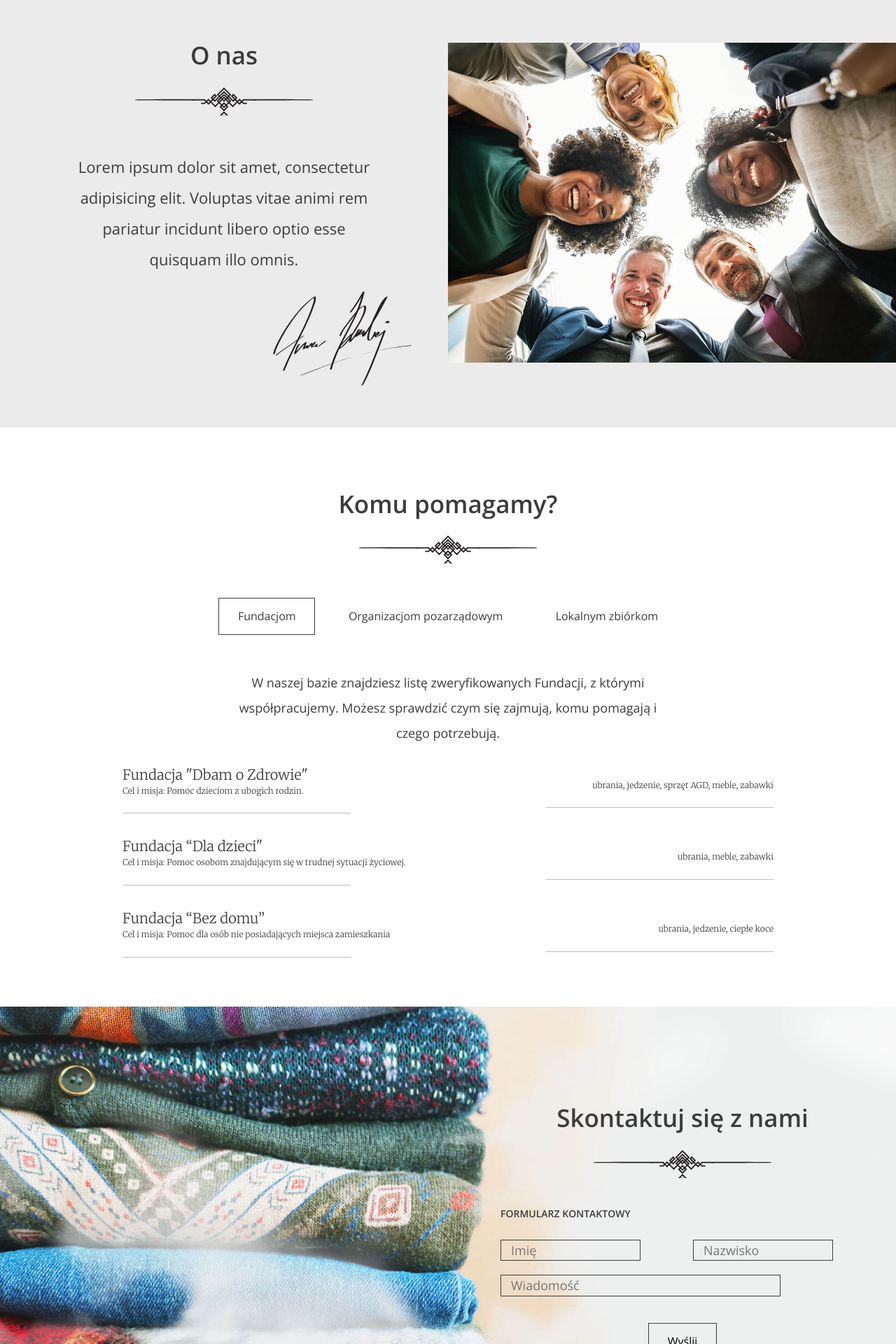
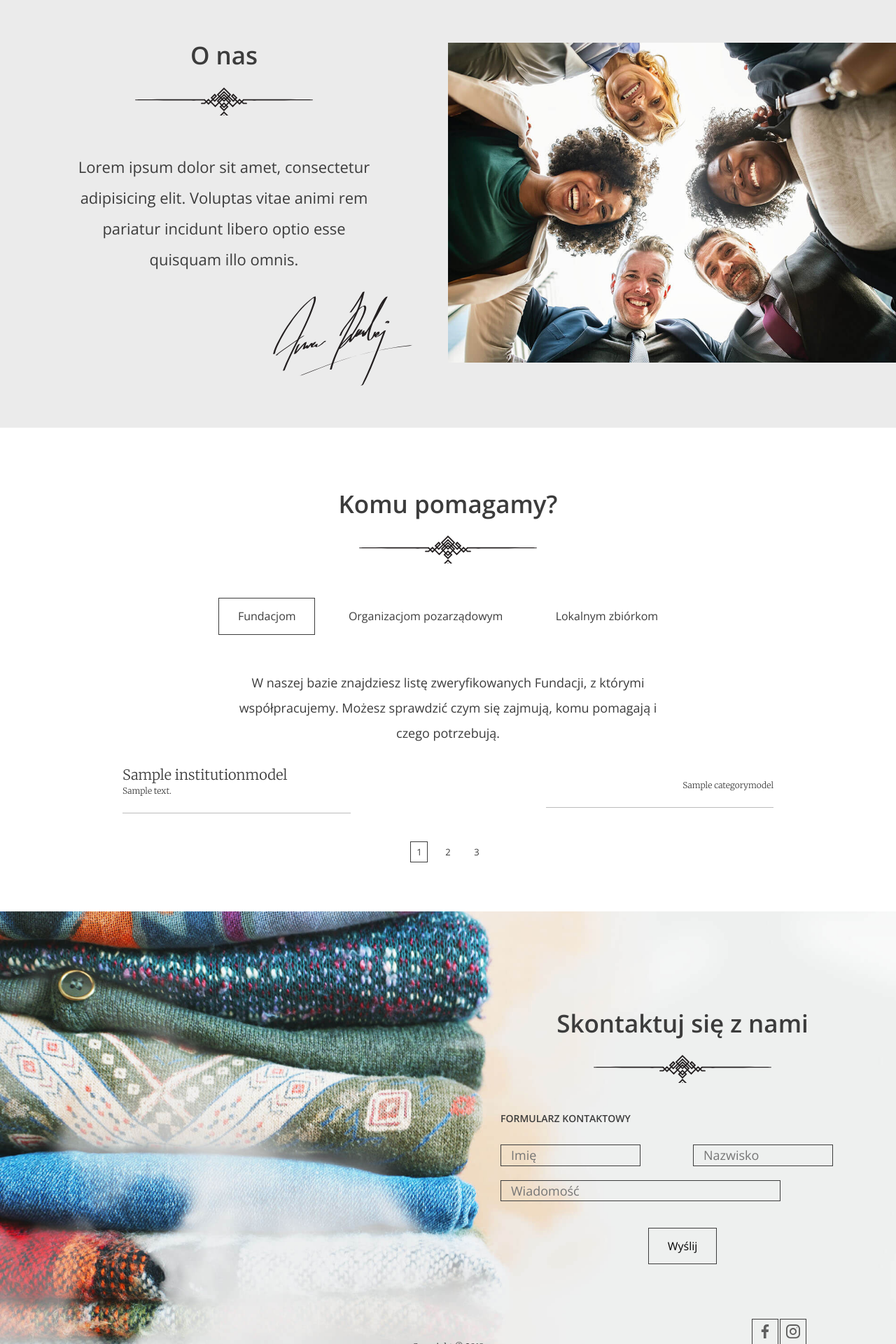
Before and after one commit to franeksaww/Charity, a Django app: page / in a window 1280 px wide. Shown: the part 1800-3720 px from the top of the page at 70% size. Run offline with Django 3.2, Linux system fonts and the light colour scheme; tables that the repository leaves empty hold one stand-in row (values such as "Sample post").

Commit message:
ex until 0-4 done

```diff
--- a/charity/urls.py
+++ b/charity/urls.py
@@ -25,4 +25,5 @@ urlpatterns = [
     path('form/', FormView.as_view(), name='form_page'),
     path('form_confirmation/', FormConfirmationView.as_view(), name='form_confirmation_page'),
     path('register/', RegisterView.as_view(), name='register_page'),
+    path('logout/', LogoutView.as_view(), name='logout'),
 ]
--- a/main_apk/templates/base.html
+++ b/main_apk/templates/base.html
@@ -7,28 +7,36 @@
     <meta http-equiv="X-UA-Compatible" content="ie=edge"/>
     <title>Document</title>
     <link rel="stylesheet" href="{% static 'css/style.css' %}"/>
+    <script type="text/javascript" src="{% static 'js/app.js' %}"></script>
 </head>
 <body>
 <header class="header--form-page">
     <nav class="container container--70">
         <ul class="nav--actions">
+        {% if user.is_authenticated %}
             <li class="logged-user">
-                Witaj Agata
+                Witaj {{ user.first_name }}
                 <ul class="dropdown">
                     <li><a href="#">Profil</a></li>
                     <li><a href="#">Ustawienia</a></li>
-                    <li><a href="#">Wyloguj</a></li>
+                    <li><a href="{% url 'logout' %}">Wyloguj</a></li>
                 </ul>
             </li>
+            {% else %}
+            <ul class="nav--actions">
+                    <li><a href="{% url 'login_page' %}" class="btn btn--small btn--without-border">Zaloguj</a></li>
+                    <li><a href="{% url 'register_page' %}" class="btn btn--small btn--highlighted">Załóż konto</a></li>
+            </ul>
+            {% endif %}
         </ul>
 
         <ul>
-            <li><a href="index.html" class="btn btn--without-border active">Start</a></li>
-            <li><a href="index.html#steps" class="btn btn--without-border">O co chodzi?</a></li>
-            <li><a href="index.html#about-us" class="btn btn--without-border">O nas</a></li>
-            <li><a href="index.html#help" class="btn btn--without-border">Fundacje i organizacje</a></li>
-            <li><a href="form.html" class="btn btn--without-border">Przekaż dary</a></li>
-            <li><a href="index.html#contact" class="btn btn--without-border">Kontakt</a></li>
+            <li><a href="{% url 'main_page' %}#" class="btn btn--without-border active">Start</a></li>
+            <li><a href="{% url 'main_page' %}#steps" class="btn btn--without-border">O co chodzi?</a></li>
+            <li><a href="{% url 'main_page' %}#about-us" class="btn btn--without-border">O nas</a></li>
+            <li><a href="{% url 'main_page' %}#help" class="btn btn--without-border">Fundacje i organizacje</a></li>
+            <li><a href="{% url 'form_page' %}#add_form" class="btn btn--without-border">Przekaż dary</a></li>
+            <li><a href="#contact" class="btn btn--without-border">Kontakt</a></li>
         </ul>
     </nav>
 
@@ -36,7 +44,7 @@
             {% endblock %}
 
     <footer>
-        <div class="contact">
+        <div class="contact" id="contact">
             <h2>Skontaktuj się z nami</h2>
             <h3>Formularz kontaktowy</h3>
             <form>
@@ -61,13 +69,14 @@
             <span class="bottom-line--copy">Copyright &copy; 2018</span>
             <div class="bottom-line--icons">
                 <a href="#" class="btn btn--small"
-                ><img src="images/icon-facebook.svg"
+                ><img src="{% static 'images/icon-facebook.svg' %}"
                 /></a>
                 <a href="#" class="btn btn--small"
-                ><img src="images/icon-instagram.svg"
+                ><img src="{% static 'images/icon-instagram.svg' %}"
                 /></a>
             </div>
         </div>
     </footer>
+
 </body>
 </html>
--- a/main_apk/templates/form.html
+++ b/main_apk/templates/form.html
@@ -28,7 +28,7 @@
 </div>
 </header>
 
-<section class="form--steps">
+<section class="form--steps" id="add_form">
     <div class="form--steps-instructions">
         <div class="form--steps-container">
             <h3>Ważne!</h3>
--- a/main_apk/templates/index.html
+++ b/main_apk/templates/index.html
@@ -1,9 +1,10 @@
 {% extends 'base.html' %}
+{% load static %}
 {% block content %}
     <div class="slogan container container--90">
         <div class="slogan--item">
             <h1>
-            Zacznij pomagać!<br />
+                Zacznij pomagać!<br/>
                 Oddaj niechciane rzeczy w zaufane ręce
             </h1>
         </div>
@@ -13,15 +14,17 @@
     <section id="stats" class="stats">
         <div class="container container--85">
             <div class="stats--item">
-          <em>10</em>
+                <em>{{ quantity }}</em>
                 <h3>Oddanych worków</h3>
-          <p>Lorem ipsum dolor sit amet consectetur adipisicing elit. Eius est beatae, quod accusamus illum tempora!</p>
+                <p>Lorem ipsum dolor sit amet consectetur adipisicing elit. Eius est beatae, quod accusamus illum
+                    tempora!</p>
             </div>
 
             <div class="stats--item">
-          <em>5</em>
+                <em>{{ fund }}</em>
                 <h3>Wspartych organizacji</h3>
-          <p>Lorem ipsum dolor sit amet consectetur, adipisicing elit. Laboriosam magnam, sint nihil cupiditate quas quam.</p>
+                <p>Lorem ipsum dolor sit amet consectetur, adipisicing elit. Laboriosam magnam, sint nihil cupiditate
+                    quas quam.</p>
             </div>
 
         </div>
@@ -53,114 +56,78 @@
             </div>
         </div>
 
-      <a href="#" class="btn btn--large">Załóż konto</a>
+        <a href="{% url 'register_page' %}" class="btn btn--large">Załóż konto</a>
     </section>
 
     <section id="about-us" class="about-us">
         <div class="about-us--text">
             <h2>O nas</h2>
-        <p>Lorem ipsum dolor sit amet, consectetur adipisicing elit. Voluptas vitae animi rem pariatur incidunt libero optio esse quisquam illo omnis.</p>
-        <img src="images/signature.svg" class="about-us--text-signature" alt="Signature" />
+            <p>Lorem ipsum dolor sit amet, consectetur adipisicing elit. Voluptas vitae animi rem pariatur incidunt
+                libero optio esse quisquam illo omnis.</p>
+            <img src="{% static 'images/signature.svg' %}" class="about-us--text-signature" alt="Signature"/>
         </div>
-      <div class="about-us--image"><img src="images/about-us.jpg" alt="People in circle" /></div>
+        <div class="about-us--image"><img src="{% static 'images/about-us.jpg' %}" alt="People in circle"/></div>
     </section>
 
     <section id="help" class="help">
         <h2>Komu pomagamy?</h2>
 
         <ul class="help--buttons">
-        <li data-id="1"><a href="#" class="btn btn--without-border active">Fundacjom</a></li>
-        <li data-id="2"><a href="#" class="btn btn--without-border">Organizacjom pozarządowym</a></li>
-        <li data-id="3"><a href="#" class="btn btn--without-border">Lokalnym zbiórkom</a></li>
+            <li data-id="1"><a  class="btn btn--without-border active">Fundacjom</a></li>
+            <li data-id="2"><a  class="btn btn--without-border">Organizacjom pozarządowym</a></li>
+            <li data-id="3"><a  class="btn btn--without-border">Lokalnym zbiórkom</a></li>
         </ul>
 
         <!-- SLIDE 1 -->
         <div class="help--slides active" data-id="1">
-        <p>W naszej bazie znajdziesz listę zweryfikowanych Fundacji, z którymi współpracujemy. Możesz sprawdzić czym się zajmują, komu pomagają i czego potrzebują.</p>
+            <p>W naszej bazie znajdziesz listę zweryfikowanych Fundacji, z którymi współpracujemy. Możesz sprawdzić czym
+                się zajmują, komu pomagają i czego potrzebują.</p>
 
             <ul class="help--slides-items">
+                {% for fun in inst_fund %}
                     <li>
                         <div class="col">
-              <div class="title">Fundacja "Dbam o Zdrowie"</div>
-              <div class="subtitle">Cel i misja: Pomoc dzieciom z ubogich rodzin.</div>
+                            <div class="title">{{ fun.name }}</div>
+                            <div class="subtitle">{{ fun.description }}</div>
                         </div>
 
-            <div class="col"><div class="text">ubrania, jedzenie, sprzęt AGD, meble, zabawki</div></div>
+                        <div class="col">
+                            <div class="text">{% for category in fun.categories.all %}{{ category.name }}{% endfor %}</div>
+                        </div>
                     </li>
-
-          <li>
-            <div class="col">
-              <div class="title">Fundacja “Dla dzieci"</div>
-              <div class="subtitle">Cel i misja: Pomoc osobom znajdującym się w trudnej sytuacji życiowej.</div>
-            </div>
-
-            <div class="col"><div class="text">ubrania, meble, zabawki</div></div>
-          </li>
-
-          <li>
-            <div class="col">
-              <div class="title">Fundacja “Bez domu”</div>
-              <div class="subtitle">Cel i misja: Pomoc dla osób nie posiadających miejsca zamieszkania</div>
-            </div>
-
-            <div class="col"><div class="text">ubrania, jedzenie, ciepłe koce</div></div>
-          </li>
+                {% endfor %}
             </ul>
-        <!-- Pagination
             <ul class="help--slides-pagination">
               <li><a href="#" class="btn btn--small btn--without-border active" data-page="1">1</a></li>
               <li><a href="#" class="btn btn--small btn--without-border" data-page="2">2</a></li>
               <li><a href="#" class="btn btn--small btn--without-border" data-page="3">3</a></li>
             </ul>
-        -->
         </div>
 
 
         <!-- SLIDE 2 -->
         <div class="help--slides" data-id="2">
             <p>
-          Lorem ipsum dolor, sit amet consectetur adipisicing elit. Hic officiis mollitia dolor, neque aspernatur accusamus debitis. Ducimus, officia. Quia, sunt illum! Non iste placeat ab ipsum alias
+                Lorem ipsum dolor, sit amet consectetur adipisicing elit. Hic officiis mollitia dolor, neque aspernatur
+                accusamus debitis. Ducimus, officia. Quia, sunt illum! Non iste placeat ab ipsum alias
                 quos suscipit corporis!
             </p>
             <ul class="help--slides-items">
+                {%  for ngo in inst_ngo %}
                 <li>
                     <div class="col">
-              <div class="title">Organizacja 1</div>
-              <div class="subtitle">Lorem ipsum dolor sit amet consectetur.</div>
+                        <div class="title">{{ ngo.name }}</div>
+                        <div class="subtitle">{{ ngo.description }}</div>
                     </div>
 
-            <div class="col"><div class="text">Lorem ipsum dolor sit amet consectetur adipisicing elit.</div></div>
+                    <div class="col">
+                        <div class="text">{% for category in ngo.categories.all %}{{ category.name }}{% endfor %}</div>
+                    </div>
                 </li>
-
-          <li>
-            <div class="col">
-              <div class="title">Organizacja 2</div>
-              <div class="subtitle">Lorem ipsum dolor sit amet consectetur.</div>
-            </div>
-
-            <div class="col"><div class="text">Lorem ipsum dolor sit amet consectetur adipisicing elit.</div></div>
-          </li>
-
-          <li>
-            <div class="col">
-              <div class="title">Organizacja 3</div>
-              <div class="subtitle">Lorem ipsum dolor sit amet consectetur.</div>
-            </div>
-
-            <div class="col"><div class="text">Lorem ipsum dolor sit amet consectetur adipisicing elit.</div></div>
-          </li>
-
-          <li>
-            <div class="col">
-              <div class="title">Organizacja 4</div>
-              <div class="subtitle">Lorem ipsum dolor sit amet consectetur.</div>
-            </div>
-
-            <div class="col"><div class="text">Lorem ipsum dolor sit amet consectetur adipisicing elit.</div></div>
-          </li>
+                {% endfor %}
             </ul>
 
-        <!-- Pagination
+
             <ul class="help--slides-pagination">
               <li><a href="#" class="btn btn--small btn--without-border active" data-page="1">1</a></li>
               <li><a href="#" class="btn btn--small btn--without-border" data-page="2">2</a></li>
@@ -168,38 +135,33 @@
               <li><a href="#" class="btn btn--small btn--without-border" data-page="4">4</a></li>
               <li><a href="#" class="btn btn--small btn--without-border" data-page="5">5</a></li>
             </ul>
-        -->
         </div>
 
         <!-- SLIDE 3 -->
         <div class="help--slides" data-id="3">
-        <p>Lorem ipsum dolor sit amet, his ocurreret persequeris ea, ad utinam laudem duo. Verterem adipisci partiendo eos ne, ea his reque quaeque recteque, ne quo lobortis intellegam.</p>
+            <p>Lorem ipsum dolor sit amet, his ocurreret persequeris ea, ad utinam laudem duo. Verterem adipisci
+                partiendo eos ne, ea his reque quaeque recteque, ne quo lobortis intellegam.</p>
             <ul class="help--slides-items">
+                {% for oth in inst_other %}
                 <li>
                     <div class="col">
-              <div class="title">Lokalna zbiórka 1</div>
-              <div class="subtitle">Lorem ipsum dolor sit amet consectetur.</div>
+                        <div class="title">{{ oth.name }}</div>
+                        <div class="subtitle">{{ oth.description }}</div>
                     </div>
 
-            <div class="col"><div class="text">Lorem ipsum dolor sit amet consectetur adipisicing elit.</div></div>
+                    <div class="col">
+                        <div class="text">{% for category in oth.categories.all %}{{ category.name }}{% endfor %}</div>
+                    </div>
                 </li>
-
-          <li>
-            <div class="col">
-              <div class="title">Lokalna zbiórka 2</div>
-              <div class="subtitle">Lorem ipsum dolor sit amet consectetur.</div>
-            </div>
-
-            <div class="col"><div class="text">Lorem ipsum dolor sit amet consectetur adipisicing elit.</div></div>
-          </li>
+                {% endfor %}
             </ul>
 
-        <!-- Pagination
+
             <ul class="help--slides-pagination">
               <li><a href="#" class="btn btn--small btn--without-border active" data-page="1">1</a></li>
               <li><a href="#" class="btn btn--small btn--without-border" data-page="2">2</a></li>
             </ul>
-        -->
+
         </div>
     </section>
 {% endblock %}
--- a/main_apk/templates/register.html
+++ b/main_apk/templates/register.html
@@ -2,7 +2,8 @@
 {% block content %}
     <section class="login-page">
       <h2>Załóż konto</h2>
-      <form>
+      <form method="post" action="{% url 'register_page' %}">
+          {% csrf_token %}
         <div class="form-group">
           <input type="text" name="name" placeholder="Imię" />
         </div>
--- a/main_apk/views.py
+++ b/main_apk/views.py
@@ -1,20 +1,68 @@
-from django.shortcuts import render
+from django.contrib.auth import authenticate, login, logout
+from django.contrib.auth.models import User
+from django.shortcuts import render, redirect
 from django.views import View
+
+from main_apk.forms import LoginForm
+from main_apk.models import DonationModel, InstitutionModel
 
 
 class MainPageView(View):
     def get(self, request):
-        return render(request, 'index.html')
+        quantity = 0
+        fund = 0
+        fund_check = []
+        inst_fund = InstitutionModel.objects.filter(type=1)
+        inst_ngo = InstitutionModel.objects.filter(type=2)
+        inst_other = InstitutionModel.objects.filter(type=3)
+        items = DonationModel.objects.all()
+        for item in items:
+            quantity += item.quantity
+            if item.institution.id in fund_check:
+                continue
+            else:
+                fund += 1
+        return render(request, 'index.html', {'quantity': quantity, 'fund': fund, 'inst_fund': inst_fund, 'inst_ngo': inst_ngo,'inst_other': inst_other})
 
 
 class LoginView(View):
     def get(self, request):
-        return render(request, 'login.html')
+        form = LoginForm()
+        return render(request, 'login.html', {"form": form})
+    def post(self, request):
+        form = LoginForm(request.POST)
+        if form.is_valid():
+            username = form.cleaned_data['email']
+            password = form.cleaned_data['password']
+            user = authenticate(username=username, password=password)
+            if user is not None:
+                login(request, user)
+                return redirect('main_page')
+            else:
+                return redirect('register_page')
+        else:
+            return redirect('register_page')
+
 
 
 class RegisterView(View):
     def get(self, request):
         return render(request, 'register.html')
+
+    def post(self, request):
+        name = request.POST['name']
+        surname = request.POST['surname']
+        email = request.POST['email']
+        password = request.POST['password']
+        password2 = request.POST['password2']
+        new_user = User.objects.create_user(first_name=name,
+                                 last_name=surname,
+                                 username=email,
+                                 password=password,
+                                 email=email)
+        new_user.save()
+        return redirect('login_page')
+
 
 
 class FormView(View):
@@ -25,3 +73,9 @@ class FormView(View):
 class FormConfirmationView(View):
     def get(self, request):
         return render(request, 'form-confirmation.html')
+
+
+class LogoutView(View):
+    def get(self, request):
+        logout(request)
+        return redirect('main_page')
```
Also changed, not shown: main_apk/forms.py (added, +17 -0 lines), main_apk/templates/login.html (+12 -6 lines), 1 other file. Lines whose indentation alone changed are shown as unchanged.
